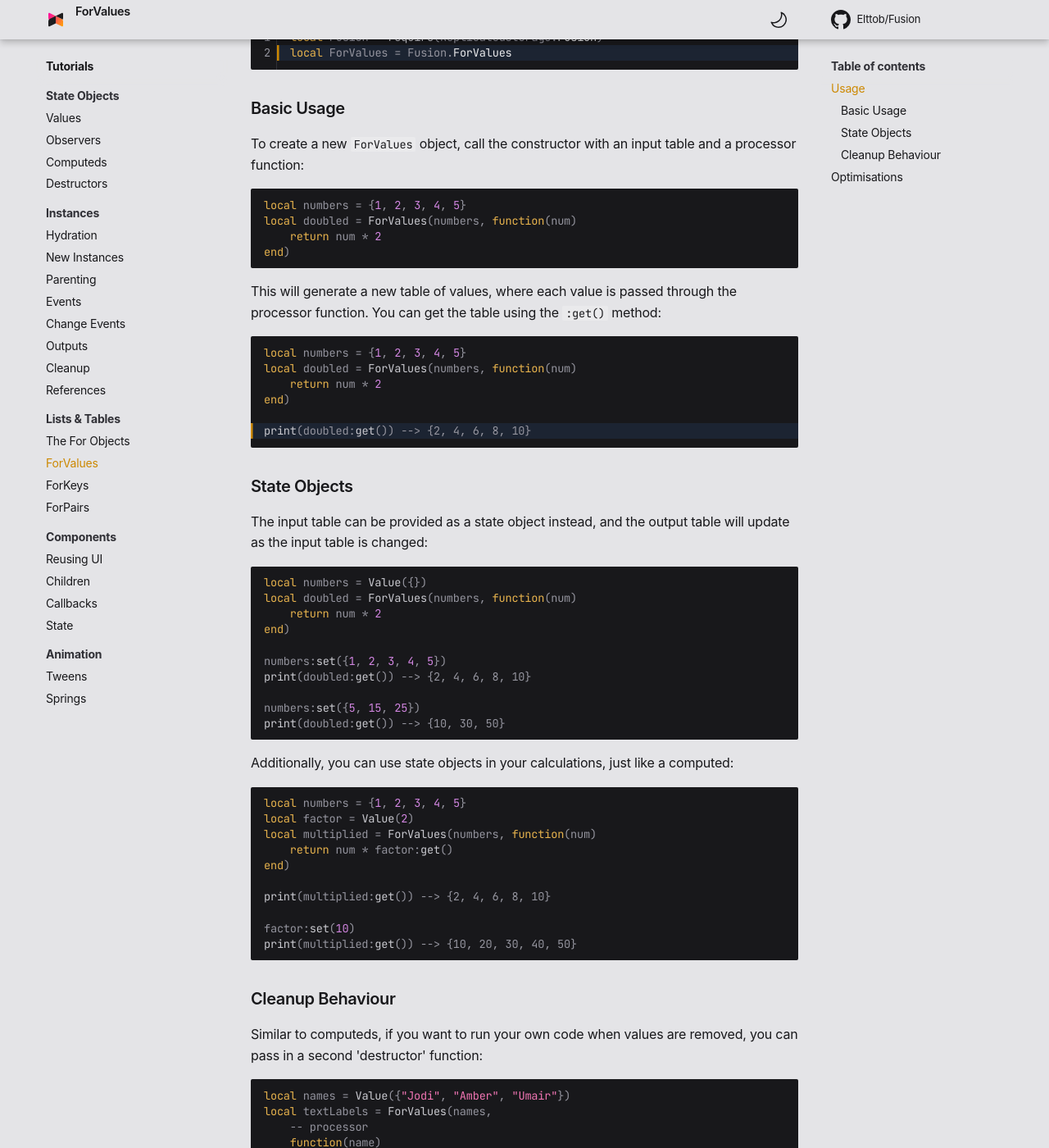
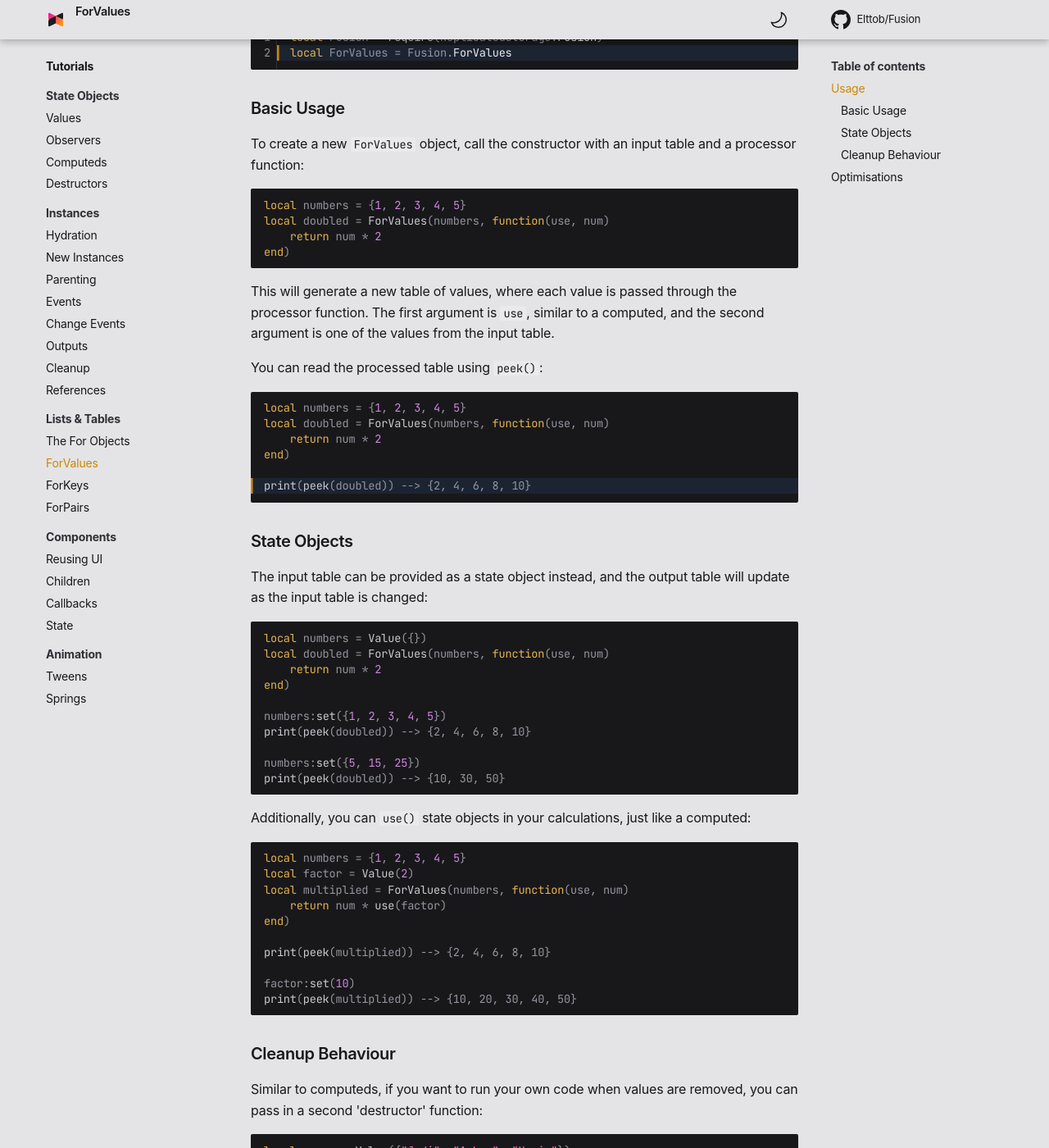
Before and after one commit to dphfox/Fusion, an MkDocs documentation site: the page built from docs/tutorials/lists-and-tables/forvalues.md, in a window 1280 px wide and 1400 px high, scrolled down 725 px. Shown: the whole window at 82% size. Built offline with MkDocs 1.6.1 and Material for MkDocs 9.7.7, drawn with Linux system fonts in a browser that asks for light colours; some web fonts are replaced; comment, search, counter and statistics services are not loaded; the version menu is left out; some of the changed text lies outside the part shown.

Commit message:
Update ForValues tutorial to use peek and use

````diff
--- a/docs/tutorials/lists-and-tables/forvalues.md
+++ b/docs/tutorials/lists-and-tables/forvalues.md
@@ -8,8 +8,8 @@ objects.
 local numbers = {1, 2, 3, 4, 5}
 local multiplier = Value(2)
 
-local multiplied = ForValues(numbers, function(num)
-	return num * multiplier:get()
+local multiplied = ForValues(numbers, function(use, num)
+	return num * use(multiplier)
 end)
 
 print(multiplied:get()) --> {2, 4, 6, 8, 10}
@@ -37,21 +37,24 @@ a processor function:
 
 ```Lua
 local numbers = {1, 2, 3, 4, 5}
-local doubled = ForValues(numbers, function(num)
+local doubled = ForValues(numbers, function(use, num)
 	return num * 2
 end)
 ```
 
 This will generate a new table of values, where each value is passed through the
-processor function. You can get the table using the `:get()` method:
+processor function. The first argument is `use`, similar to a computed, and the
+second argument is one of the values from the input table.
+
+You can read the processed table using `peek()`:
 
 ```Lua hl_lines="6"
 local numbers = {1, 2, 3, 4, 5}
-local doubled = ForValues(numbers, function(num)
+local doubled = ForValues(numbers, function(use, num)
 	return num * 2
 end)
 
-print(doubled:get()) --> {2, 4, 6, 8, 10}
+print(peek(doubled)) --> {2, 4, 6, 8, 10}
 ```
 
 ### State Objects
@@ -61,31 +64,31 @@ will update as the input table is changed:
 
 ```Lua
 local numbers = Value({})
-local doubled = ForValues(numbers, function(num)
+local doubled = ForValues(numbers, function(use, num)
 	return num * 2
 end)
 
 numbers:set({1, 2, 3, 4, 5})
-print(doubled:get()) --> {2, 4, 6, 8, 10}
+print(peek(doubled)) --> {2, 4, 6, 8, 10}
 
 numbers:set({5, 15, 25})
-print(doubled:get()) --> {10, 30, 50}
+print(peek(doubled)) --> {10, 30, 50}
 ```
 
-Additionally, you can use state objects in your calculations, just like a
+Additionally, you can `use()` state objects in your calculations, just like a
 computed:
 
 ```Lua
 local numbers = {1, 2, 3, 4, 5}
 local factor = Value(2)
-local multiplied = ForValues(numbers, function(num)
-	return num * factor:get()
+local multiplied = ForValues(numbers, function(use, num)
+	return num * use(factor)
 end)
 
-print(multiplied:get()) --> {2, 4, 6, 8, 10}
+print(peek(multiplied)) --> {2, 4, 6, 8, 10}
 
 factor:set(10)
-print(multiplied:get()) --> {10, 20, 30, 40, 50}
+print(peek(multiplied)) --> {10, 20, 30, 40, 50}
 ```
 
 ### Cleanup Behaviour
@@ -97,7 +100,7 @@ you can pass in a second 'destructor' function:
 local names = Value({"Jodi", "Amber", "Umair"})
 local textLabels = ForValues(names,
 	-- processor
-	function(name)
+	function(use, name)
 		return New "TextLabel" {
 			Text = name
 		}
@@ -121,7 +124,7 @@ destructor without including it in the output table:
 local names = Value({"Jodi", "Amber", "Umair"})
 local textLabels = ForValues(names,
 	-- processor
-	function(name)
+	function(use, name)
 		local textLabel = New "TextLabel" {
 			Text = name
 		}
@@ -156,11 +159,11 @@ For example, let's say we're measuring the lengths of an array of words:
 
 ```Lua
 local words = Value({"Orange", "Red", "Magenta"})
-local lengths = ForValues(words, function(word)
+local lengths = ForValues(words, function(use, word)
 	return #word
 end)
 
-print(lengths:get()) --> {6, 3, 7}
+print(peek(lengths)) --> {6, 3, 7}
 ```
 
 The word lengths don't depend on the position of the word in the array. This
````
